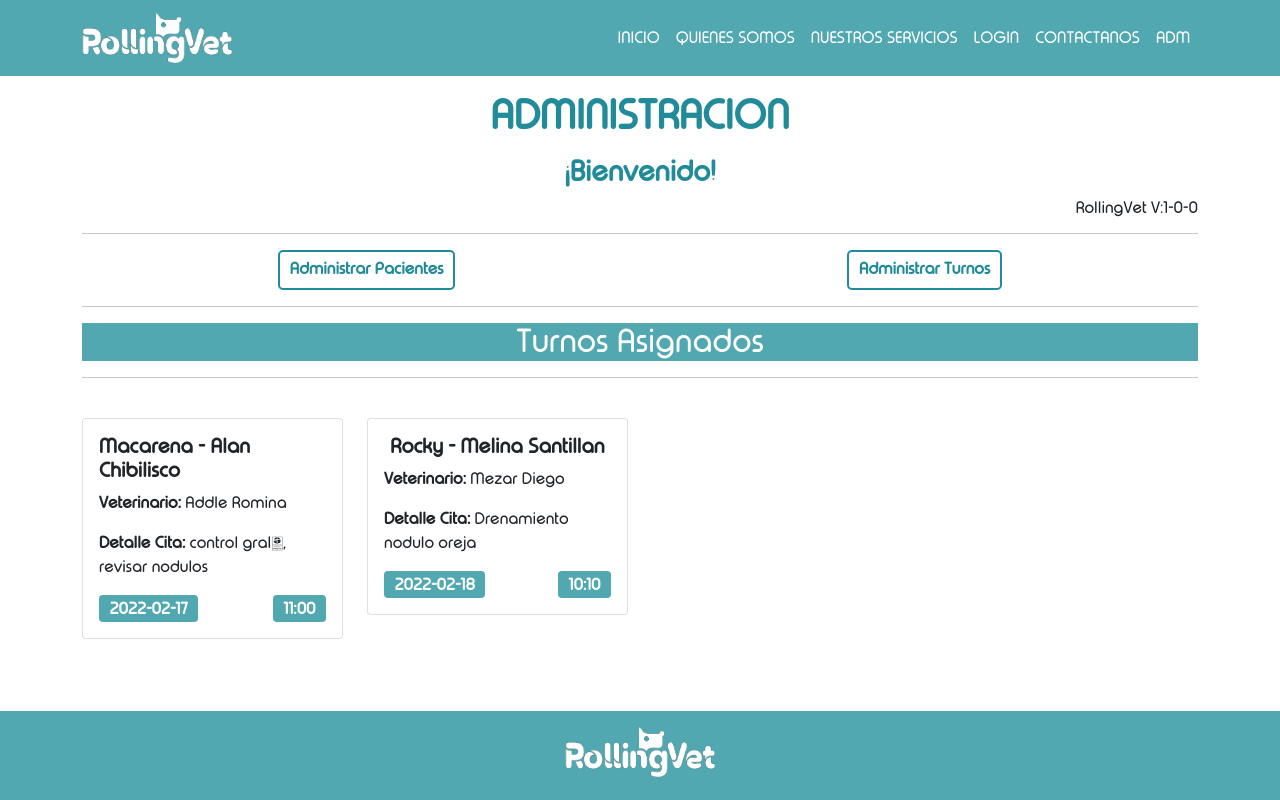
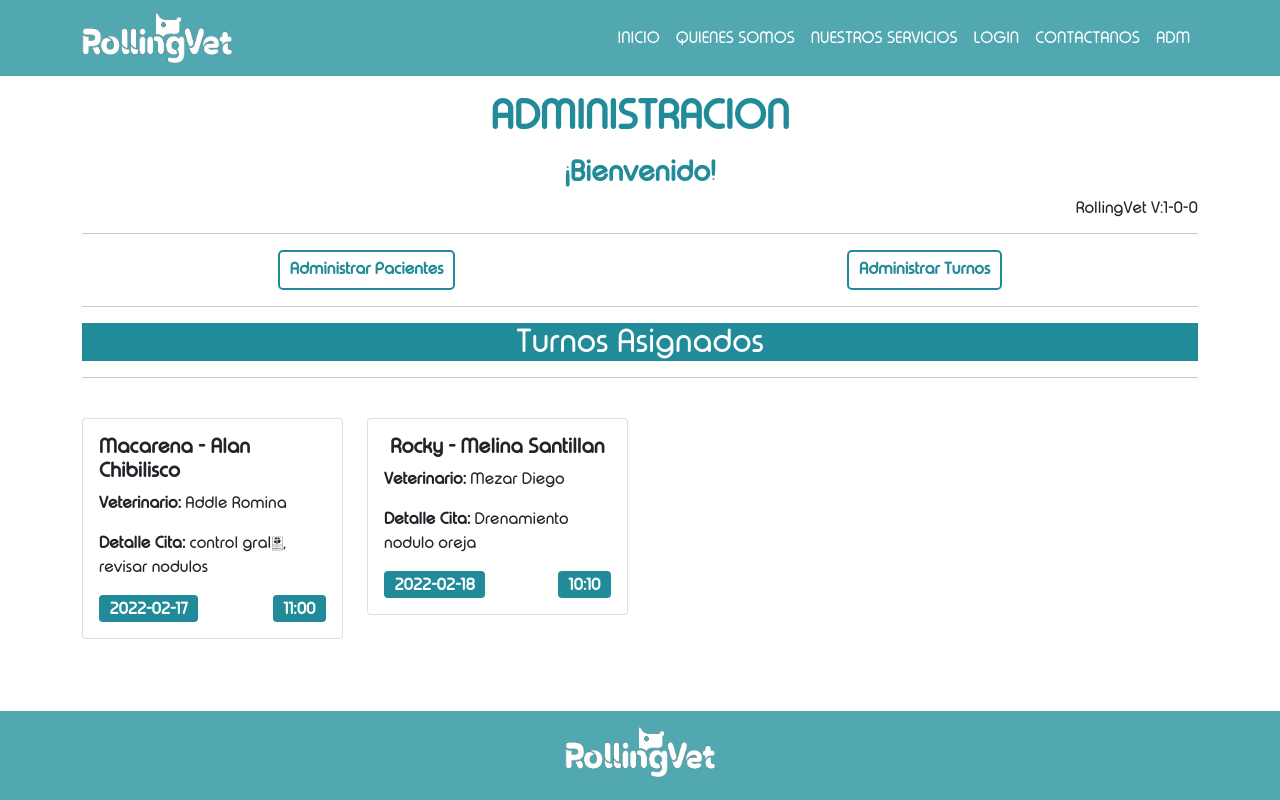
Before and after one commit to alanchibilisco/RollingVetProjectFE, a React (Create React App) app: page /Adm in a window 1280 px wide. Shown: the top 800 px of the page. Built offline with nearby package versions, Linux system fonts and the light colour scheme; data requests are answered from the project's data file.

Commit message:
se agrego la clase css bg-celeste-crud

```diff
--- a/src/App.css
+++ b/src/App.css
@@ -14,6 +14,10 @@
 
 .bg-celeste{
   background-color: rgb(81, 168, 177)
+}
+
+.bg-celeste-crud{
+  background-color: #218b99;
 }
 
 .bg-cardpp{
--- a/src/components/cruds/Adm.jsx
+++ b/src/components/cruds/Adm.jsx
@@ -41,7 +41,7 @@ const Adm = ({ turnos }) => {
           </Link>
         </div>
         <hr />
-        <h2 className="text-center bg-celeste text-white">Turnos Asignados</h2>
+        <h2 className="text-center bg-celeste-crud text-white">Turnos Asignados</h2>
         <hr className="container" />
         {turnos.length !== 0 ? (
           <Row>
--- a/src/components/cruds/CardTurnos.jsx
+++ b/src/components/cruds/CardTurnos.jsx
@@ -14,8 +14,8 @@ const CardTurnos = ({turno}) => {
           <Card.Text><span className="fw-bold">Veterinario:</span> {turno.veterinario}</Card.Text>
           <Card.Text><span className="fw-bold">Detalle Cita:</span> {turno.detalleCita}</Card.Text>
           <div className="d-flex align-items-center justify-content-between">
-            <span className="badge bg-celeste fs-6">{turno.fecha}</span>
-            <span className="badge bg-celeste fs-6">{turno.hora}</span>
+            <span className="badge bg-celeste-crud fs-6">{turno.fecha}</span>
+            <span className="badge bg-celeste-crud fs-6">{turno.hora}</span>
           </div>
         </Card.Body>
       </Card>
```
